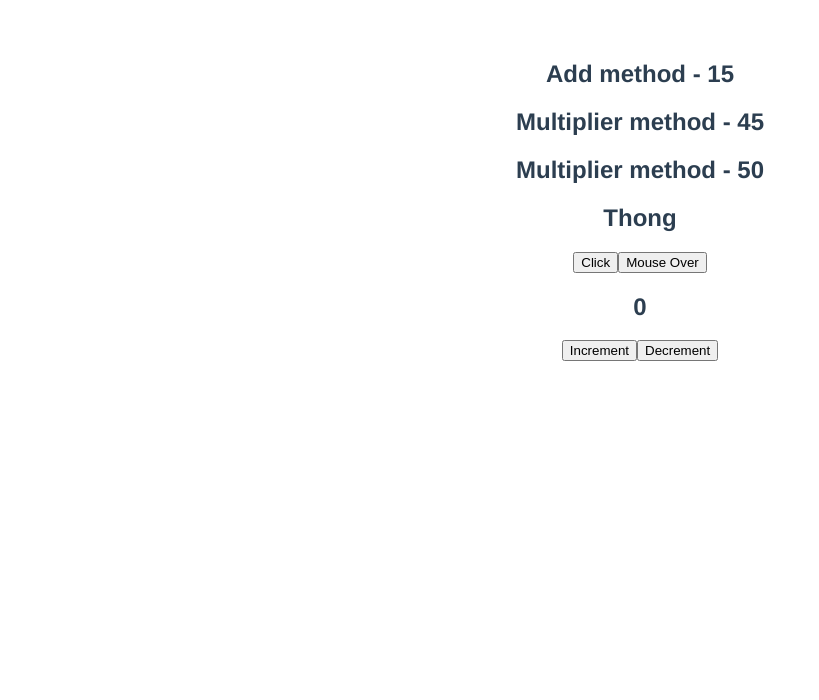
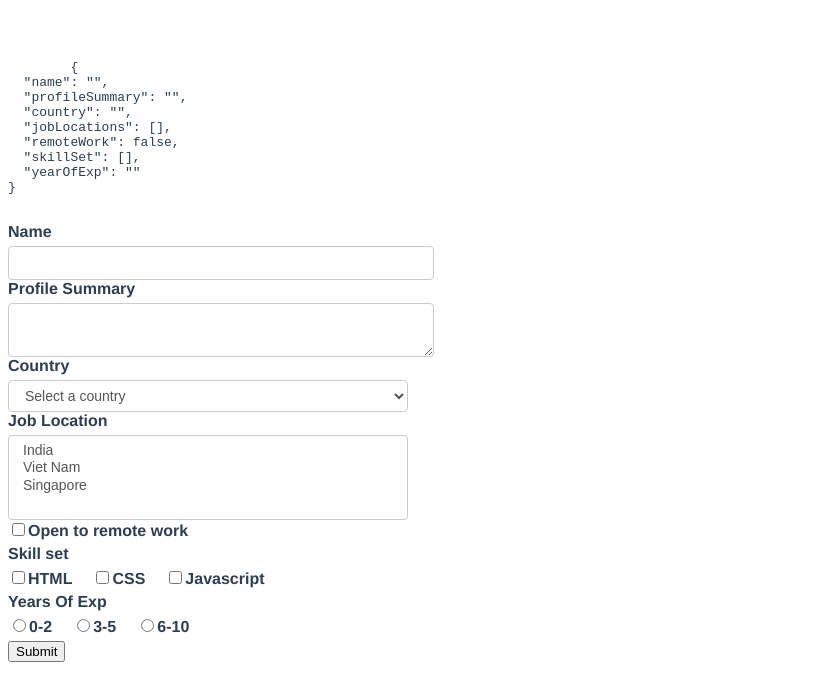
Before and after one commit to thongvm316/VueJs, a Vue app: page / in a window 1280 px wide. Shown: the top 700 px of the page, without its empty margins (0-819 px from the left). Built offline with nearby package versions, Linux system fonts and the light colour scheme.

Commit message:
form handling

```diff
--- a/src/App.vue
+++ b/src/App.vue
@@ -1,23 +1,72 @@
 <template>
-  <h2>Add method - {{ add(1, 5, 9) }}</h2>
-  <h2>Multiplier method - {{ multiply(9) }}</h2>
-  <h2>Multiplier method - {{ multiply(baseValue) }}</h2>
+  <form @submit="submitForm">
+    <div>
+      <pre>
+        {{ JSON.stringify(formValues, null, 2) }}
+      </pre>
+    </div>
 
-  <h2>{{ name }}</h2>
-  <div>
-    <button v-on:click="changeName($event), increment(1, $event)">Click</button>
-    <button v-on:mouseover="changeName">Mouse Over</button>
-  </div>
+    <div>
+      <label for="name">Name</label>
+      <input type="text" id='name' v-model="formValues.name">
+    </div>
 
-  <h2>{{ count }}</h2>
-  <div>
-    <button v-on:click="increment(1, $event)">Increment</button>
-    <button v-on:click="decrement(5)">Decrement</button>
+    <div>
+      <label for="profile">Profile Summary</label>
+      <textarea type="text" id='profile' v-model="formValues.profileSummary"></textarea>
+    </div>
 
-    <!-- Can usee @click instead v-on:click -->
-    <!-- <button @click="increment(1)">Increment</button>
-    <button @click="decrement(5)">Decrement</button> -->
-  </div>
+    <div>
+      <label for="country">Country</label>
+      <select id="country" v-model="formValues.country">
+        <option value="">Select a country</option>
+        <option value="india">India</option>
+        <option value="vietnam">Viet Nam</option>
+        <option value="singapore">Singapore</option>
+      </select>
+    </div>
+
+    <div>
+      <label for="job-location">Job Location</label>
+      <select id="job-location" multiple v-model="formValues.jobLocations">
+        <option value="india">India</option>
+        <option value="vietnam">Viet Nam</option>
+        <option value="singapore">Singapore</option>
+      </select>
+    </div>
+
+     <div>
+      <input type="checkbox" id='remoteWork' v-model="formValues.remoteWork">
+      <label for="remoteWork">Open to remote work</label>
+    </div>
+
+    <div>
+      <label for="">Skill set</label>
+      <input type="checkbox" id="html" value="html" v-model="formValues.skillSet">
+      <label for="html">HTML</label>
+      <input type="checkbox" id="css" value="css" v-model="formValues.skillSet">
+      <label for="css">CSS</label>
+      <input type="checkbox" id="javascript" value="javascript" v-model="formValues.skillSet">
+      <label for="javascript">Javascript</label>
+    </div>
+
+    <div>
+      <label for="">Years Of Exp</label>
+
+      <input type="radio" id="0-2" value="0-2" v-model="formValues.yearOfExp">
+      <label for="0-2">0-2</label>
+
+      <input type="radio" id="3-5" value="3-5" v-model="formValues.yearOfExp">
+      <label for="3-5">3-5</label>
+
+      <input type="radio" id="6-10" value="6-10" v-model="formValues.yearOfExp">
+      <label for="6-10">6-10</label>
+    </div>
+
+    <div>
+      <button>Submit</button>
+    </div>
+  </form>
 </template>
 
 <script>
@@ -26,29 +75,21 @@
   name: 'App',
   data() {
     return {
-      name: 'Thong',
-      count: 0,
-      baseMultiplier: 5,
-      baseValue: 10
+      formValues: {
+        name: '',
+        profileSummary: '',
+        country: '',
+        jobLocations: [],
+        remoteWork: false,
+        skillSet: [],
+        yearOfExp: ''
+      }
     }
   },
   methods: {
-    add(a, b, c) {
-      return a + b + c
-    },
-    multiply(num) {
-      return num * this.baseMultiplier
-    },
-    increment(num, event) {
-       this.count += num
-       console.log(event)
-    },
-    decrement(num) {
-       this.count -= num
-    },
-    changeName(event) {
-      this.name = 'Batman'
-      console.log(event)
+    submitForm (e) {
+      e.preventDefault()
+      console.log(this.formValues)
     }
   }
 }
@@ -59,8 +100,35 @@
   font-family: Avenir, Helvetica, Arial, sans-serif;
   -webkit-font-smoothing: antialiased;
   -moz-osx-font-smoothing: grayscale;
-  text-align: center;
+  /* text-align: center; */
   color: #2c3e50;
   margin-top: 60px;
   }
+
+  label {
+    font-weight: bold;
+    display: flex;
+    margin-bottom: 5px;
+  }
+
+  input + label {
+    font-weight: bold;
+    display:inline-flex;
+    margin-right: 20px;
+  }
+
+  input[type='text'],
+  textarea,
+  select {
+    display: block;
+    width: 400px;
+    padding: 6px 12px;
+    font-size: 14px;
+    line-height: 1.42;
+    color: #555;
+    background-color: #fff;
+    background-image: none;
+    border: 1px solid #ccc;
+    border-radius: 4px;
+  }
 </style>
```
